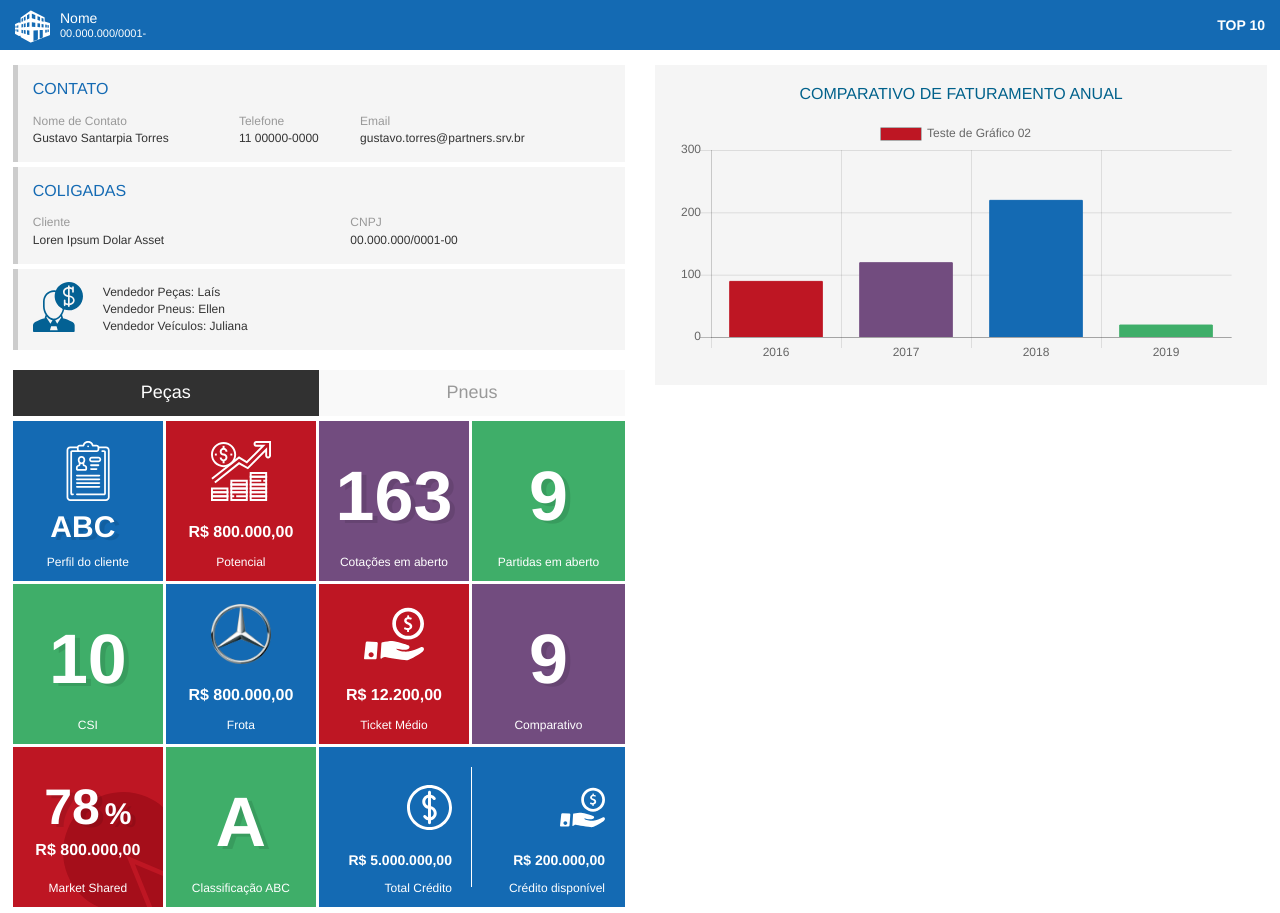
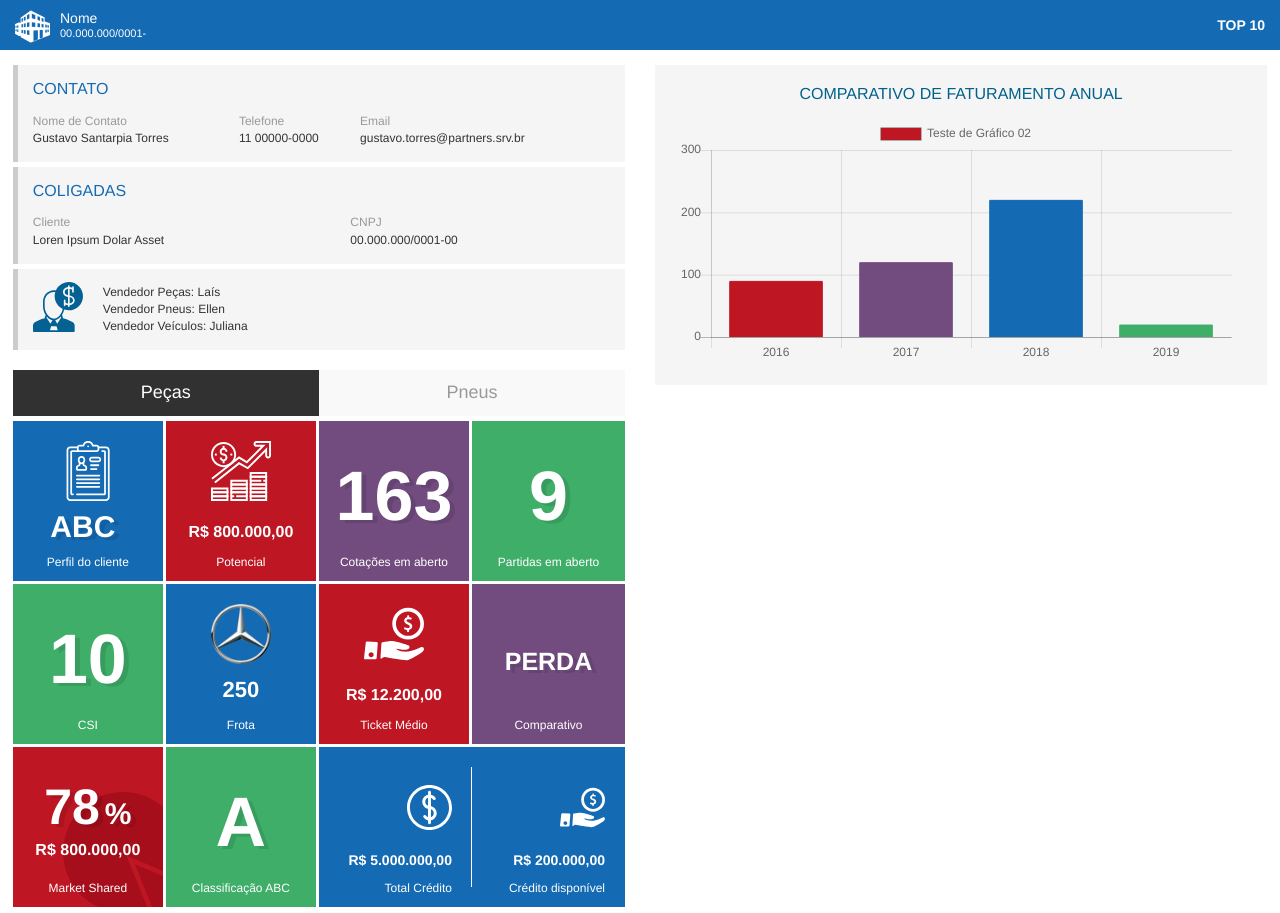
Before and after one commit to danielklava/aguia-visao360, a plain HTML site: page index.html in a window 1280 px wide. Shown: the top 913 px of the page. Drawn offline with nearby package versions, Linux system fonts and the light colour scheme.

Commit message:
Layout design HTML, CSS

```diff
--- a/css/visao360style.css
+++ b/css/visao360style.css
@@ -139,6 +139,14 @@ table thead th {
     text-shadow: rgba(0,0,0,0.1) 5px 3px 0px;
 }
 
+.tile-box .string-tile {
+    font-size: 25px;
+    margin-top: 15px;
+    margin-bottom: 0px;
+    font-weight: bold;
+    text-shadow: rgba(0,0,0,0.1) 5px 3px 0px;
+}
+
 .class-abc {
     margin-bottom: -27px !important;
 }
@@ -161,6 +169,11 @@ table thead th {
     font-size: 16px;
     margin-top: 6px;
     margin-bottom: -7px;
+}
+
+.value-tile.num-frota {
+    margin: 0px 0 0px 0 !important;
+    font-size: 22px !important;
 }
 
 .tile-box .num-potencial {
--- a/index.html
+++ b/index.html
@@ -149,7 +149,7 @@
                             <div class="col-md-3 col-sm-3 col-xs-6">
                                 <div class="tile-box blue-ag">
                                     <img src="images/logo-mercedes.png" alt="">
-                                    <p class="value-tile num-potencial">R$ 800.000,00</p>
+                                    <p class="value-tile num-frota">250</p>
                                     <span> Frota </span>
                                 </div>
                             </div>
@@ -162,7 +162,7 @@
                             </div>
                             <div class="col-md-3 col-sm-3 col-xs-6">
                                 <div class="tile-box purple-ag">
-                                    <p class="number-tile"> 9 </p>
+                                    <p class="string-tile"> PERDA </p>
                                     <span> Comparativo </span>
                                 </div>
                             </div>
```
